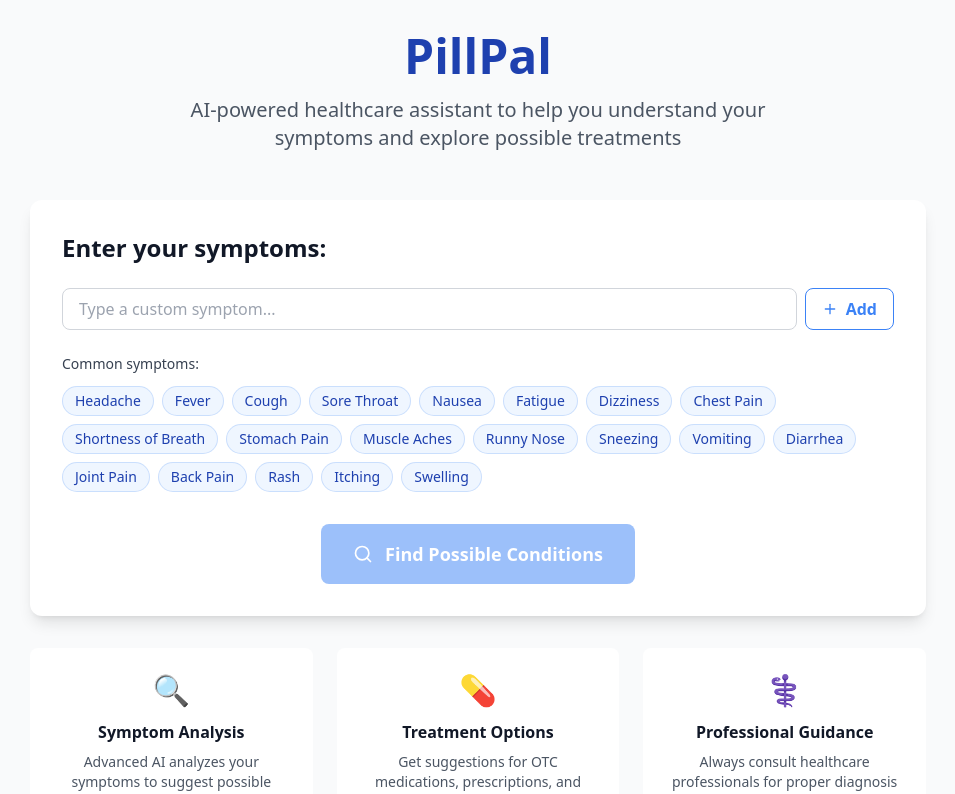
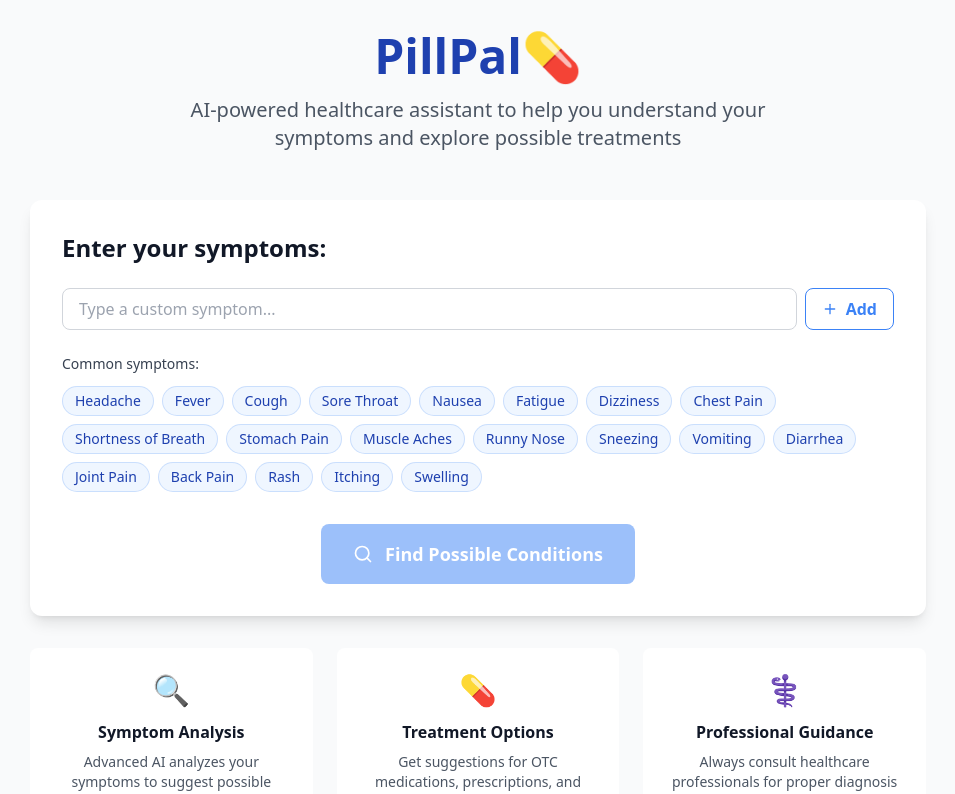
Before and after one commit to rei-naissance/PillPal, a Next.js app: page / in a window 1280 px wide. Shown: the top 794 px of the page, without its empty margins (162-1117 px from the left). Built offline with nearby package versions, Linux system fonts and the light colour scheme.

Commit message:
chore: header change

```diff
--- a/app/page.tsx
+++ b/app/page.tsx
@@ -56,7 +56,7 @@ export default function HomePage() {
       {/* Header */}
       <div className="text-center mb-12">
         <h1 className="text-5xl font-bold text-healthcare-dark mb-4">
-          PillPal
+          PillPal💊
         </h1>
         <p className="text-xl text-gray-600 max-w-2xl mx-auto">
           AI-powered healthcare assistant to help you understand your symptoms and explore possible treatments
```
